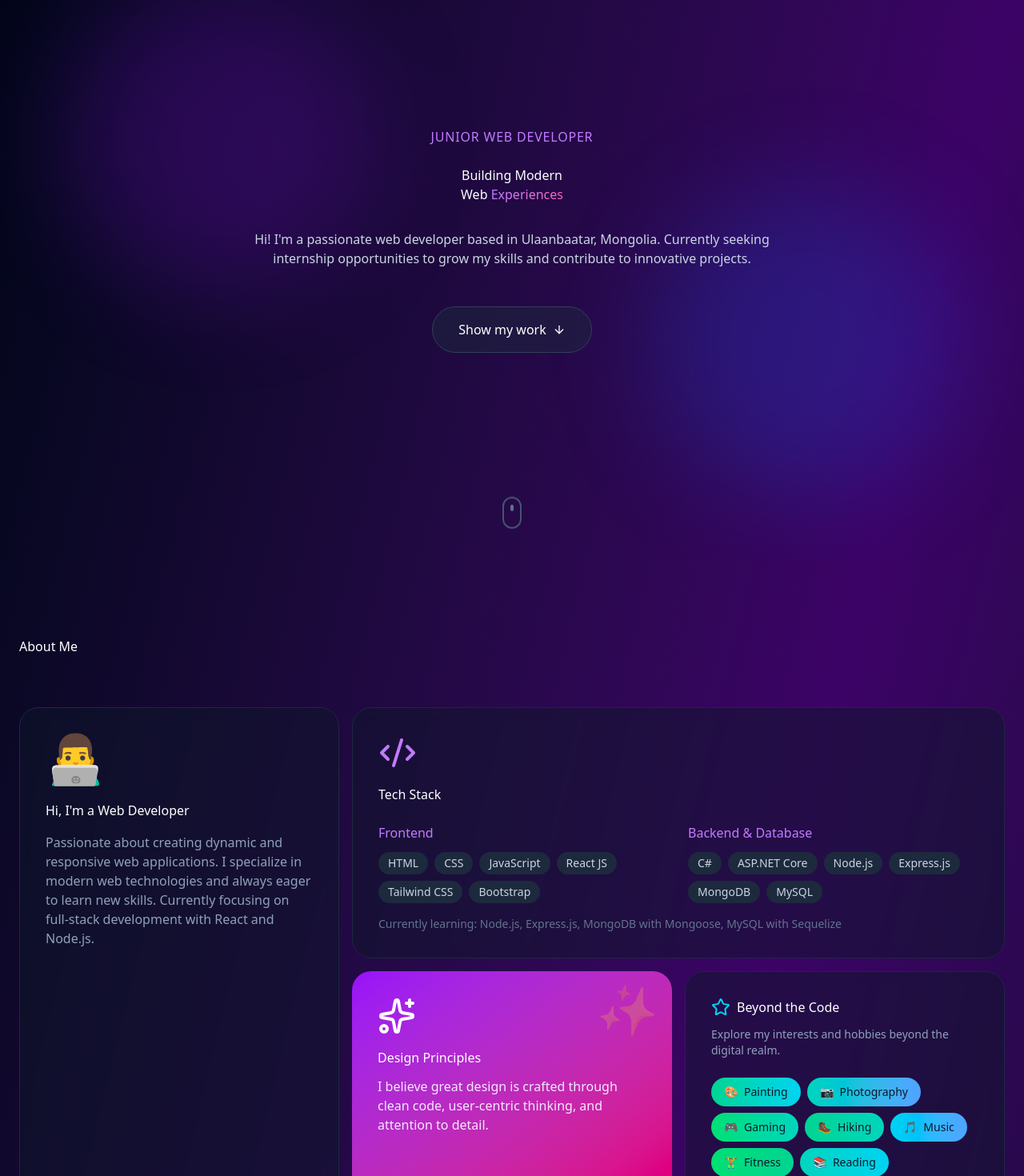
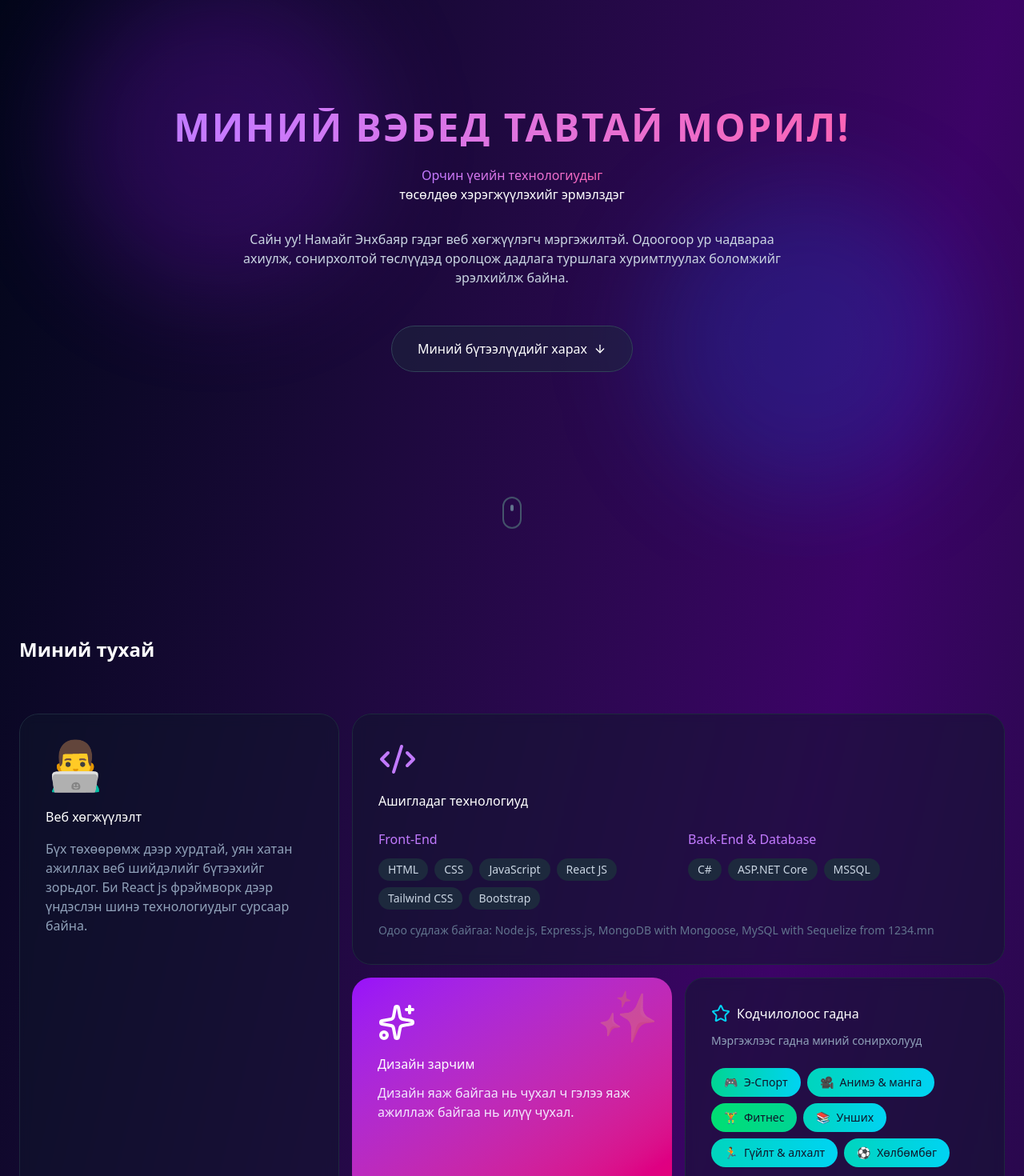
Before and after one commit to Enkhbayar-developer/PortfolioV2, a React (Vite) app: page / in a window 1280 px wide. Shown: the part 100-1570 px from the top of the page at 80% size. Built offline with nearby package versions, Linux system fonts and the light colour scheme.

Commit message:
Portfolio ui completed

```diff
--- a/src/components/About/index.jsx
+++ b/src/components/About/index.jsx
@@ -2,25 +2,19 @@ import { Code2, Sparkles, Clock, Mail, Star } from "lucide-react";
 import { toast } from "sonner";
 
 export function About() {
-  const copyEmail = () => {
-    navigator.clipboard.writeText("your.email@example.com");
-    toast.success("Email copied to clipboard!");
-  };
-
   const hobbies = [
-    { name: "Painting", emoji: "🎨", color: "from-emerald-400 to-cyan-400" },
-    { name: "Photography", emoji: "📷", color: "from-teal-400 to-blue-400" },
-    { name: "Gaming", emoji: "🎮", color: "from-green-400 to-teal-400" },
-    { name: "Hiking", emoji: "🥾", color: "from-emerald-400 to-teal-400" },
-    { name: "Music", emoji: "🎵", color: "from-cyan-400 to-blue-400" },
-    { name: "Fitness", emoji: "🏋️", color: "from-green-400 to-emerald-400" },
-    { name: "Reading", emoji: "📚", color: "from-teal-400 to-cyan-400" },
+    { name: "Э-Спорт", emoji: "🎮", color: "from-emerald-400 to-cyan-400" },
+    { name: "Анимэ & манга", emoji: "🎥", color: "from-teal-400 to-cyan-400" },
+    { name: "Фитнес", emoji: "🏋️", color: "from-green-400 to-emerald-400" },
+    { name: "Унших", emoji: "📚", color: "from-teal-400 to-cyan-400" },
+    { name: "Гүйлт & алхалт", emoji: "🏃", color: "from-teal-400 to-cyan-400" },
+    { name: "Хөлбөмбөг", emoji: "⚽", color: "from-teal-400 to-cyan-400" },
   ];
 
   return (
     <section id="about" className="py-24 px-6">
       <div className="max-w-7xl mx-auto">
-        <h2 className="text-white mb-16">About Me</h2>
+        <h2 className="text-white mb-16 font-semibold text-2xl">Миний тухай</h2>
 
         <div className="grid grid-cols-1 md:grid-cols-2 lg:grid-cols-3 gap-4">
           {/* Introduction Card - spans 2 rows */}
@@ -28,12 +22,11 @@ export function About() {
             <div className="absolute inset-0 bg-gradient-to-br from-purple-600/5 to-transparent opacity-0 group-hover:opacity-100 transition-opacity" />
             <div className="relative z-10">
               <div className="mb-6 text-6xl">👨‍💻</div>
-              <h3 className="text-white mb-4">Hi, I'm a Web Developer</h3>
+              <h3 className="text-white mb-4">Веб хөгжүүлэлт</h3>
               <p className="text-slate-400">
-                Passionate about creating dynamic and responsive web
-                applications. I specialize in modern web technologies and always
-                eager to learn new skills. Currently focusing on full-stack
-                development with React and Node.js.
+                Бүх төхөөрөмж дээр хурдтай, уян хатан ажиллах веб шийдэлийг
+                бүтээхийг зорьдог. Би React js фрэймворк дээр үндэслэн шинэ
+                технологиудыг сурсаар байна.
               </p>
             </div>
           </div>
@@ -44,10 +37,10 @@ export function About() {
             className="lg:col-span-2 bg-slate-900/50 backdrop-blur-sm border border-slate-800 rounded-3xl p-8 relative overflow-hidden group hover:border-purple-500/50 transition-all duration-300"
           >
             <Code2 className="w-12 h-12 text-purple-400 mb-4" />
-            <h3 className="text-white mb-6">Tech Stack</h3>
+            <h3 className="text-white mb-6">Ашигладаг технологиуд</h3>
             <div className="grid grid-cols-2 gap-6">
               <div>
-                <p className="text-purple-400 mb-3">Frontend</p>
+                <p className="text-purple-400 mb-3">Front-End</p>
                 <div className="flex flex-wrap gap-2">
                   {[
                     "HTML",
@@ -67,16 +60,9 @@ export function About() {
                 </div>
               </div>
               <div>
-                <p className="text-purple-400 mb-3">Backend & Database</p>
+                <p className="text-purple-400 mb-3">Back-End & Database</p>
                 <div className="flex flex-wrap gap-2">
-                  {[
-                    "C#",
-                    "ASP.NET Core",
-                    "Node.js",
-                    "Express.js",
-                    "MongoDB",
-                    "MySQL",
-                  ].map((tech) => (
+                  {["C#", "ASP.NET Core", "MSSQL"].map((tech) => (
                     <span
                       key={tech}
                       className="px-3 py-1 bg-slate-800 text-slate-300 rounded-full text-sm"
@@ -88,8 +74,8 @@ export function About() {
               </div>
             </div>
             <p className="text-slate-500 mt-4 text-sm">
-              Currently learning: Node.js, Express.js, MongoDB with Mongoose,
-              MySQL with Sequelize
+              Одоо судлаж байгаа: Node.js, Express.js, MongoDB with Mongoose,
+              MySQL with Sequelize from 1234.mn
             </p>
           </div>
 
@@ -99,10 +85,10 @@ export function About() {
               ✨
             </div>
             <Sparkles className="w-12 h-12 text-white mb-4" />
-            <h3 className="text-white mb-3">Design Principles</h3>
+            <h3 className="text-white mb-3">Дизайн зарчим</h3>
             <p className="text-purple-100">
-              I believe great design is crafted through clean code, user-centric
-              thinking, and attention to detail.
+              Дизайн яаж байгаа нь чухал ч гэлээ яаж ажиллаж байгаа нь илүү
+              чухал.
             </p>
           </div>
 
@@ -110,10 +96,10 @@ export function About() {
           <div className="bg-slate-900/50 backdrop-blur-sm border border-slate-800 rounded-3xl p-8 relative overflow-hidden group hover:border-cyan-500/50 transition-all duration-300">
             <div className="flex items-center gap-2 mb-3">
               <Star className="w-6 h-6 text-cyan-400" />
-              <h3 className="text-white">Beyond the Code</h3>
+              <h3 className="text-white">Кодчилолоос гадна</h3>
             </div>
             <p className="text-slate-400 mb-6 text-sm">
-              Explore my interests and hobbies beyond the digital realm.
+              Мэргэжлээс гадна миний сонирхолууд
             </p>
 
             <div className="flex flex-wrap gap-2">
--- a/src/components/Contact/index.jsx
+++ b/src/components/Contact/index.jsx
@@ -1,27 +1,38 @@
-import { Github, Linkedin, Mail, MapPin } from "lucide-react";
+import { Github, Linkedin, Mail, MapPin, Facebook } from "lucide-react";
 
 export function Contact() {
   return (
     <section id="contact" className="py-24 px-6">
       <div className="max-w-4xl mx-auto">
         <div className="bg-slate-900/50 backdrop-blur-sm border border-slate-800 rounded-3xl p-12 text-center">
-          <h2 className="text-white mb-6">Let's Work Together</h2>
+          <h2 className="text-white mb-6 text-2xl font-semibold">
+            Хамтарч ажиллацгаая
+          </h2>
           <p className="text-slate-400 mb-12 max-w-2xl mx-auto">
-            I'm currently seeking internship opportunities where I can
-            contribute my skills and learn from experienced developers. Let's
-            connect!
+            Одоогоор ур чадвараа ахиулж, сонирхолтой төслүүдэд оролцож
+            туршлагатай инженерүүдээс суралцах дадлагын боломж хайж байгаа.
+            Доорх хаягуудаар холбогдоорой баярлалаа.
           </p>
 
           <div className="flex flex-wrap justify-center gap-4 mb-12">
             <a
-              href="mailto:your.email@example.com"
+              href="mailto:enkhe.tech@gmail.com"
               className="flex items-center gap-2 bg-purple-600 hover:bg-purple-700 text-white px-6 py-3 rounded-full transition-colors"
             >
               <Mail className="w-5 h-5" />
-              Send Email
+              Мэйл бичих
             </a>
             <a
-              href="https://github.com"
+              href="https://www.facebook.com/enkhbayr.tuugii/"
+              target="_blank"
+              rel="noopener noreferrer"
+              className="flex items-center gap-2 bg-slate-800 hover:bg-slate-700 text-white px-6 py-3 rounded-full transition-colors"
+            >
+              <Facebook className="w-5 h-5" />
+              Facebook
+            </a>
+            <a
+              href="https://github.com/Enkhbayar-developer"
               target="_blank"
               rel="noopener noreferrer"
               className="flex items-center gap-2 bg-slate-800 hover:bg-slate-700 text-white px-6 py-3 rounded-full transition-colors"
@@ -30,7 +41,7 @@ export function Contact() {
               GitHub
             </a>
             <a
-              href="https://linkedin.com"
+              href="https://www.linkedin.com/in/enkhbayar-togoldor-899450390/"
               target="_blank"
               rel="noopener noreferrer"
               className="flex items-center gap-2 bg-slate-800 hover:bg-slate-700 text-white px-6 py-3 rounded-full transition-colors"
@@ -42,12 +53,15 @@ export function Contact() {
 
           <div className="flex items-center justify-center gap-2 text-slate-500">
             <MapPin className="w-4 h-4" />
-            <span>Ulaanbaatar, Mongolia</span>
+            <span>Налайх, Улаанбаатар</span>
           </div>
         </div>
 
         <footer className="mt-12 text-center text-slate-600">
-          <p>&copy; 2025 Portfolio. Built with React & Tailwind CSS</p>
+          <p>
+            &copy; 2025 Танилцуулга вебсайт. React & Tailwind CSS ашиглан
+            бүтээв.
+          </p>
         </footer>
       </div>
     </section>
--- a/src/components/Education/index.jsx
+++ b/src/components/Education/index.jsx
@@ -79,7 +79,9 @@ export function Education() {
   return (
     <section id="education" className="py-24 px-6 bg-slate-950/50">
       <div className="max-w-7xl mx-auto">
-        <h2 className="text-white mb-16">Боловсрол & сертификат</h2>
+        <h2 className="text-white mb-16 font-semibold text-2xl">
+          Боловсрол & сертификат
+        </h2>
 
         <div className="grid grid-cols-1 lg:grid-cols-2 gap-12">
           {/* Education Timeline */}
--- a/src/components/Hero/index.jsx
+++ b/src/components/Hero/index.jsx
@@ -18,31 +18,30 @@ export function Hero() {
       <div className="absolute bottom-20 right-20 w-96 h-96 bg-blue-600/20 rounded-full blur-3xl" />
 
       <div className="relative z-10 text-center max-w-5xl mx-auto">
-        <p className="text-purple-400 uppercase tracking-wider mb-6">
-          Junior Web Developer
+        <p className="text-transparent bg-clip-text bg-gradient-to-r from-purple-400 to-pink-400 uppercase tracking-wider mb-6 text-5xl font-semibold">
+          Миний вэбед тавтай морил!
         </p>
 
         <h1 className="mb-8">
-          <span className="block text-white">Building Modern</span>
+          <span className="text-transparent bg-clip-text bg-gradient-to-r from-purple-400 to-pink-400">
+            Орчин үеийн технологиудыг
+          </span>
           <span className="block text-white">
-            Web{" "}
-            <span className="text-transparent bg-clip-text bg-gradient-to-r from-purple-400 to-pink-400">
-              Experiences
-            </span>
+            төсөлдөө хэрэгжүүлэхийг эрмэлздэг
           </span>
         </h1>
 
         <p className="text-slate-300 mb-12 max-w-2xl mx-auto">
-          Hi! I'm a passionate web developer based in Ulaanbaatar, Mongolia.
-          Currently seeking internship opportunities to grow my skills and
-          contribute to innovative projects.
+          Сайн уу! Намайг Энхбаяр гэдэг веб хөгжүүлэгч мэргэжилтэй. Одоогоор ур
+          чадвараа ахиулж, сонирхолтой төслүүдэд оролцож дадлага туршлага
+          хуримтлуулах боломжийг эрэлхийлж байна.
         </p>
 
         <button
           onClick={scrollToProjects}
           className="group bg-slate-800/50 hover:bg-slate-800 border border-slate-700 hover:border-purple-500 text-white px-8 py-4 rounded-full transition-all duration-300 inline-flex items-center gap-2"
         >
-          Show my work
+          Миний бүтээлүүдийг харах
           <ArrowDown className="w-4 h-4 group-hover:translate-y-1 transition-transform" />
         </button>
       </div>
--- a/src/components/Projects/index.jsx
+++ b/src/components/Projects/index.jsx
@@ -151,7 +151,9 @@ export function Projects() {
   return (
     <section id="projects" className="py-24 px-6">
       <div className="max-w-7xl mx-auto">
-        <h2 className="text-white mb-16">My Selected Projects</h2>
+        <h2 className="text-white mb-16 font-semibold text-2xl">
+          Миний төслүүд
+        </h2>
 
         <div className="space-y-4">
           {projects.map((project, index) => (
```
